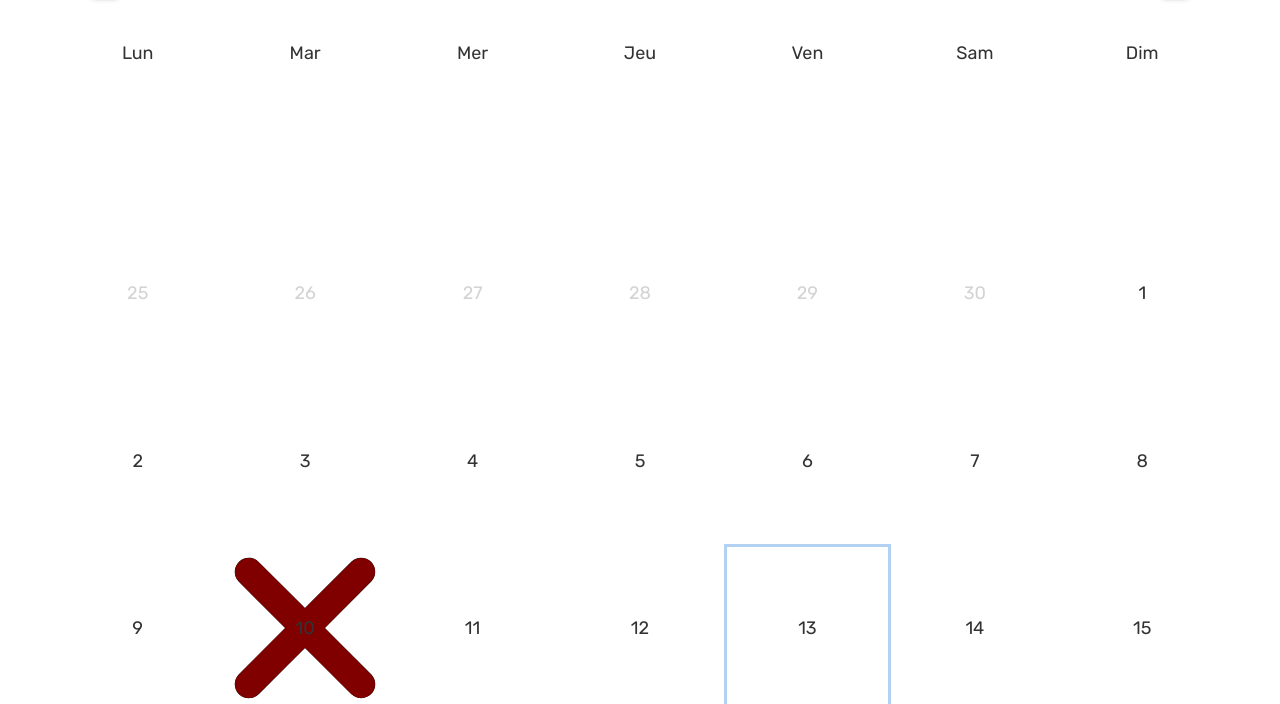
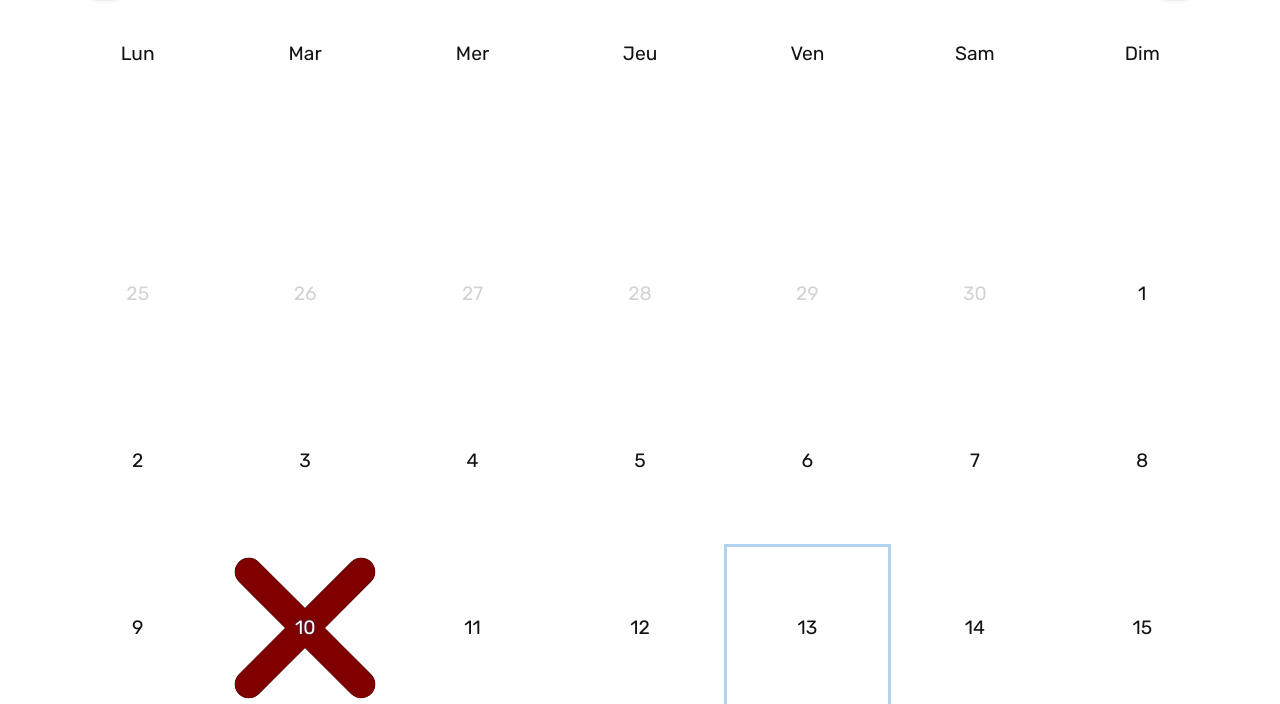
Before and after one commit to HanKhuLai/LaurieApp, a plain HTML site: page index.html in a window 1280 px wide. Both pictures are taken after a click on the item "10". Shown: the part 96-800 px from the top of the page. Drawn offline with Linux system fonts and the light colour scheme.

Commit message:
visibilité chiffre

```diff
--- a/index.css
+++ b/index.css
@@ -68,10 +68,10 @@ header{
 }
 
 .calendrier li{
-    color: #333;
+    color: #131313;
     width: calc(100% / 7);
     aspect-ratio: 1/1;
-    font-size: 1,07rem;
+    font-size: 1.07rem;
 }
 
 #jours li{
@@ -87,5 +87,6 @@ header{
 }
 
 .inactive{
+    text-shadow: none !important;
     color: lightgray !important;
 }
--- a/myscript.js
+++ b/myscript.js
@@ -70,6 +70,8 @@ function onDayClickAction(elem){
     if(elem.style.backgroundImage == '' || elem.style.backgroundImage == 'none'){
         // elem.style.boxShadow = shadowColorGrey;
         elem.style.backgroundImage = 'url(' + "Icons/xmark-solid-1.svg" + ')';
+        elem.style.color = 'white';
+        elem.style.textShadow = "rgba(50, 50, 93, 1) 0px 0px 3px";
         localStorage.setItem(elem.id, "sport")
     }
     else if(elem.style.backgroundImage == 'url(' + "\"Icons/xmark-solid-1.svg\"" + ')'){
@@ -78,6 +80,8 @@ function onDayClickAction(elem){
     }
     else{
         elem.style.backgroundImage = 'none';
+        elem.style.color = 'black';
+        elem.style.textShadow = "none";
         localStorage.removeItem(elem.id)
 
     }
```
Also changed, not shown: 1 other file.
